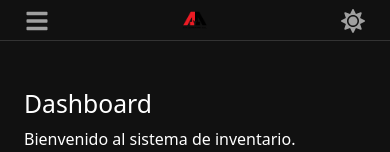
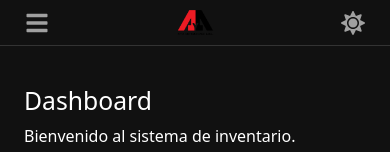
Before and after one commit to GerardoPortocarrero/inventario-system, a React app in the folder frontend/: page /dashboard in a window 390 px wide. Shown: the top 152 px of the page. Built offline with nearby package versions, Linux system fonts and the light colour scheme; no server answers; sample sign-in values are in the browser's storage; the HTML template or start-up script is replaced by a standard one.

Commit message:
sidebar en vista normal y responsive + titulo

```diff
--- a/frontend/src/App.tsx
+++ b/frontend/src/App.tsx
@@ -61,7 +61,7 @@ const App: FC = () => { // Define el tipo de componente funcional
                   toggleDarkMode={toggleDarkMode}
                   // isSidebarOpen no es necesario para el Header
                 />
-                <Container fluid className="py-4 flex-grow-1">
+                <Container fluid className="py-3 flex-grow-1">
                   <Routes>
                     <Route path="/dashboard" element={<Dashboard />} />
                     {/* Otras rutas protegidas aquí */}
--- /dev/null
+++ b/frontend/src/components/layout/Header.css
@@ -0,0 +1,4 @@
+.navbar-brand {
+    padding-top: 0 !important;
+    padding-bottom: 0 !important;
+}
--- a/frontend/src/components/layout/Header.tsx
+++ b/frontend/src/components/layout/Header.tsx
@@ -1,6 +1,7 @@
 import React, { FC } from 'react';
 import { Navbar, Container, Button } from 'react-bootstrap';
 import { FaBars, FaSun, FaMoon } from 'react-icons/fa'; // Elimina FaTimes
+import './Header.css';
 
 // Importa el logo (asumiendo que estará en assets)
 import logo from '../../assets/logo.png'; // Placeholder, reemplazar con el logo real
@@ -24,8 +25,8 @@ const Header: FC<HeaderProps> = ({ toggleSidebar, isDarkMode, toggleDarkMode })
         <Navbar.Brand href="#home" className="mx-auto">
           <img
             src={logo}
-            width="30"
-            height="30"
+            width="45"
+            height="45"
             className="d-inline-block align-top"
             alt="Logo"
           />{' '}
--- a/frontend/src/components/layout/Sidebar.css
+++ b/frontend/src/components/layout/Sidebar.css
@@ -18,7 +18,6 @@
   /* Nuevas propiedades Flexbox para el layout interno */
   display: flex;
   flex-direction: column;
-  padding-bottom: 1rem;
 }
 
 .sidebar.open {
@@ -54,7 +53,7 @@
 
 .sidebar-title {
   font-size: 1.2rem; /* Tamaño de letra ligeramente más grande */
-  padding: 0.5rem 1rem; /* Padding interno para el título */
+  padding: 0rem 1.5rem; /* Padding interno para el título */
   /* flex-shrink: 0; // Ya lo tiene el padre */
 }
 
@@ -63,7 +62,21 @@
 }
 
 .sidebar-sticky > .nav-item:last-child {
-  margin-top: auto; /* Empuja el último Nav.Item (Cerrar Sesión) al fondo */
+  /* margin-top: auto; // Movido al padre para agrupar hr y link */
+}
+
+.sidebar-logout-section {
+  margin-top: auto; /* Empuja esta sección al fondo */
+  flex-shrink: 0; /* Asegura que no se encoja */
+  display: flex;
+  flex-direction: column;
+}
+
+.sidebar-logout-section hr {
+  margin-top: 0.5rem;
+  margin-bottom: 0.5rem;
+  width: 80%; /* Hacer la línea más corta para estética */
+  align-self: center; /* Centrar la línea */
 }
 
 .sidebar .nav-link {
@@ -95,4 +108,8 @@
   flex-grow: 1; /* Ocupa todo el espacio vertical restante */
   overflow-x: hidden;
   overflow-y: auto;
+
+  /* Nuevas propiedades Flexbox para organizar sus hijos */
+  display: flex;
+  flex-direction: column;
 }
--- a/frontend/src/components/layout/Sidebar.tsx
+++ b/frontend/src/components/layout/Sidebar.tsx
@@ -69,7 +69,8 @@ const Sidebar: FC<SidebarProps> = ({ isSidebarOpen, toggleSidebar }) => {
             </Nav.Link>
           </Nav.Item>
 
-          {/* Separador y enlace de Logout */}
+          {/* Sección de Logout */}
+          <div className="sidebar-logout-section">
             <hr />
             <Nav.Item>
               <Nav.Link href="/logout" className={location.pathname === '/logout' ? 'active' : ''} onClick={toggleSidebar}>
@@ -78,6 +79,7 @@ const Sidebar: FC<SidebarProps> = ({ isSidebarOpen, toggleSidebar }) => {
               </Nav.Link>
             </Nav.Item>
           </div>
+        </div>
       </Nav>
     </>
   );
```
Lines whose indentation alone changed are shown as unchanged.
